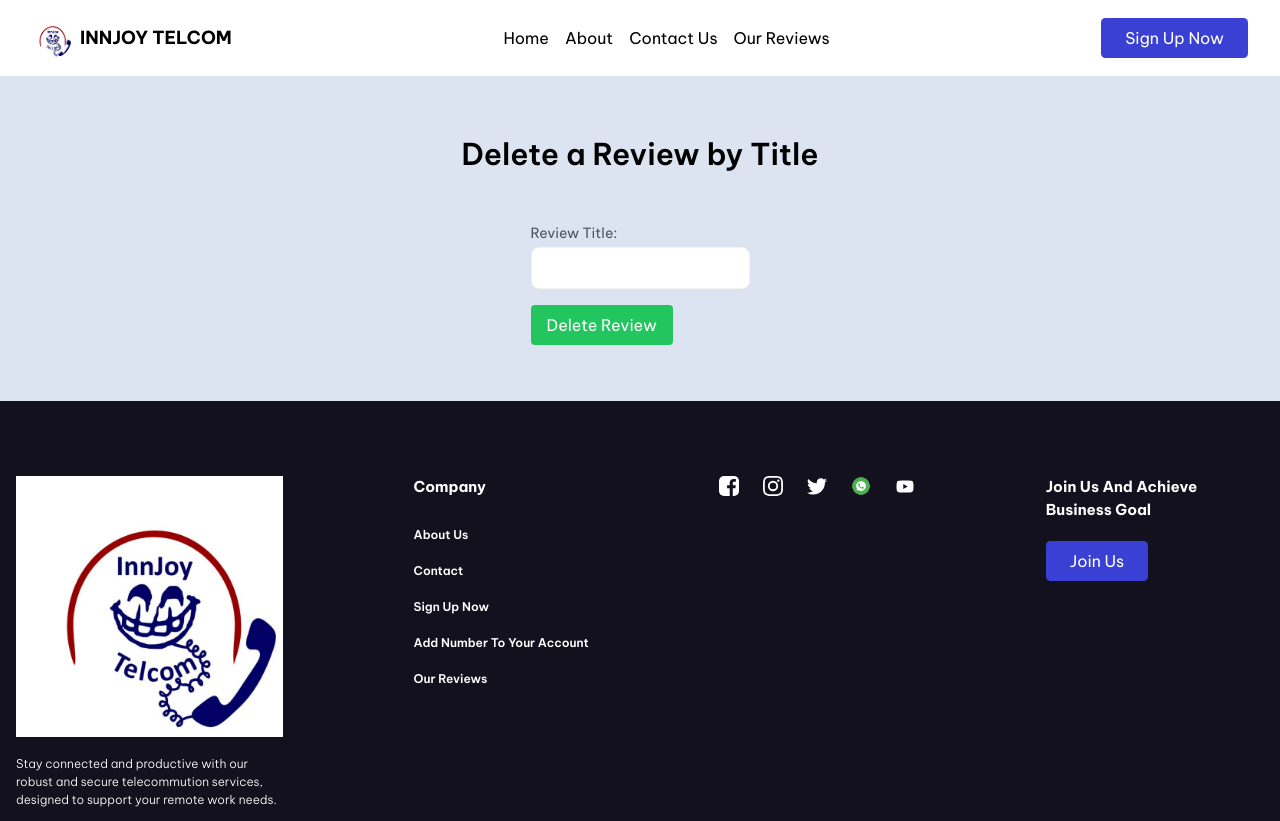
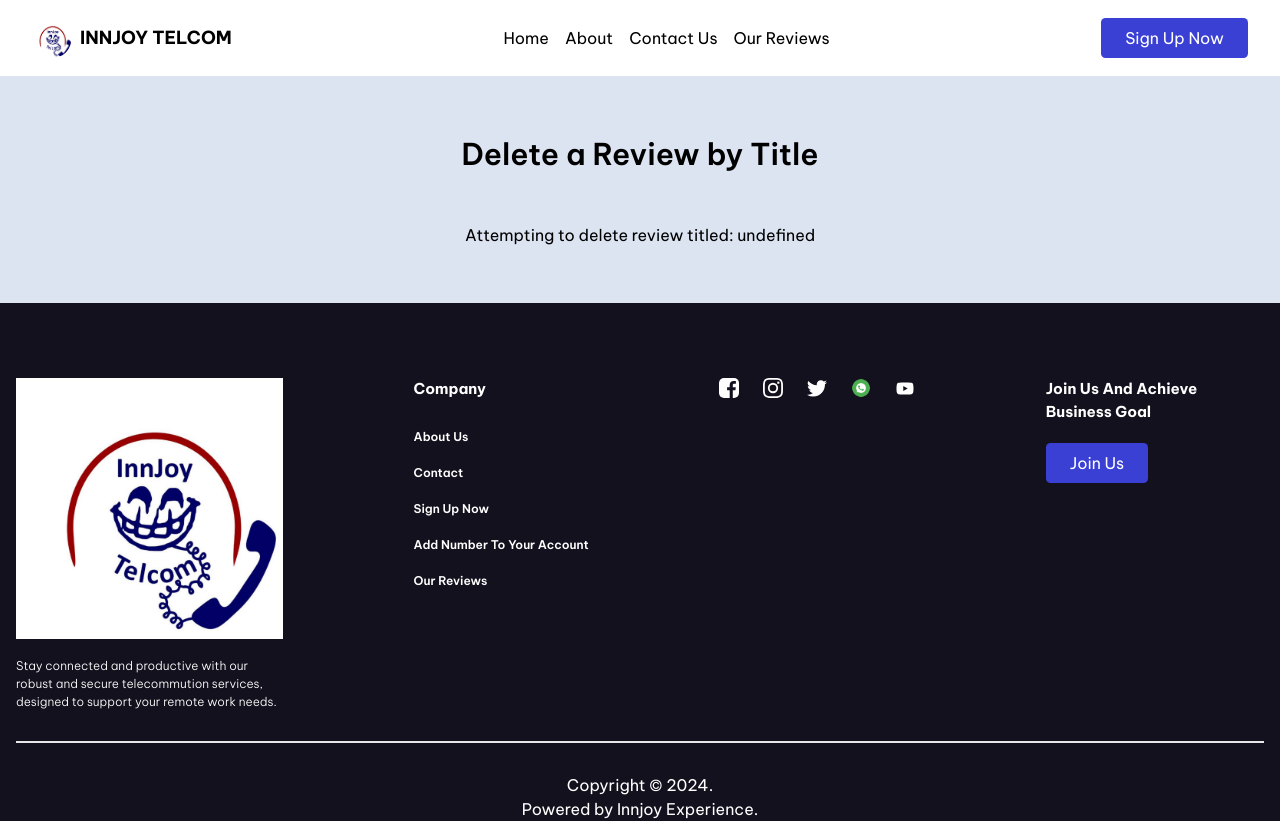
Before and after one commit to cyberohn2/InnjoyTelcom, a React (Vite) app: page /delete-review in a window 1280 px wide. Shown: the top 821 px of the page. Built offline with nearby package versions, Linux system fonts and the light colour scheme.

Commit message:
updated reviewcomponent to have param

```diff
--- a/src/Pages/DeleteReviewForm.jsx
+++ b/src/Pages/DeleteReviewForm.jsx
@@ -1,19 +1,19 @@
-// DeleteReviewForm.js
-import React, { useState } from 'react';
+import React, { useState, useEffect } from 'react';
+import { useParams } from 'react-router-dom';
 
 const DeleteReviewForm = () => {
-  const [reviewTitle, setReviewTitle] = useState('');
+  const { title } = useParams(); // Get the title from the URL parameters
   const [message, setMessage] = useState('');
 
-  const handleDelete = (e) => {
-    e.preventDefault();
-
+  useEffect(() => {
+    if (title) {
+      // Send the delete request immediately if title is available
       fetch('https://innjoytelcom-backend-production.up.railway.app/reviews', {
         method: 'DELETE',
         headers: {
           'Content-Type': 'application/json',
         },
-      body: JSON.stringify({ title: reviewTitle }),
+        body: JSON.stringify({ title }),
       })
         .then((response) => response.json())
         .then((data) => {
@@ -26,29 +26,13 @@
         .catch((error) => {
           setMessage(`Error: ${error.message}`);
         });
-  };
+    }
+  }, [title]);
 
   return (
     <div className="py-[56px] flex flex-col items-center justify-between gap-4 max-w-[1080px] mx-auto px-8">
       <h2 className="mb-[30px] text-[30px] font-semibold">Delete a Review by Title</h2>
-      <form onSubmit={handleDelete}>
-
-        <div className="flex flex-col items-start mb-4">
-            <label className="mb-1 block text-gray-600 text-sm" htmlFor="review-title">Review Title:</label>
-            <div className="flex gap-2 p-2 rounded-lg bg-white border border-[#F3F3F3] w-full">
-              <input
-                id='review-title'
-                className="outline-none w-full"
-                type="text"
-                value={reviewTitle}
-                onChange={(e) => setReviewTitle(e.target.value)}
-                required
-              />
-            </div>
-        </div>
-        <button className="bg-green-500 text-white py-2 px-4 rounded hover:bg-green-600" type="submit">Delete Review</button>
-      </form>
-      {message && <p>{message}</p>}
+      <p>{message || `Attempting to delete review titled: ${title}`}</p>
     </div>
   );
 };
```
Lines whose indentation alone changed are shown as unchanged.
